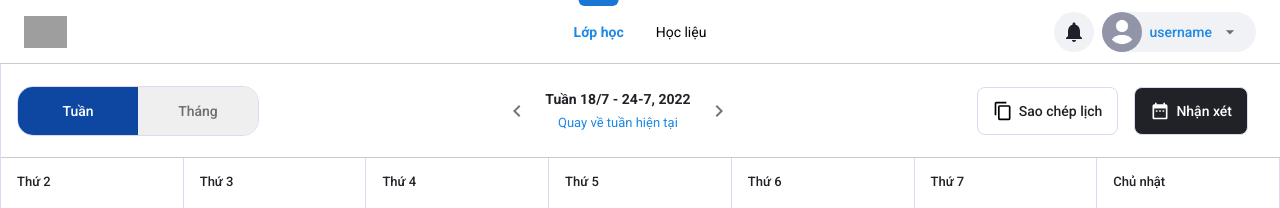
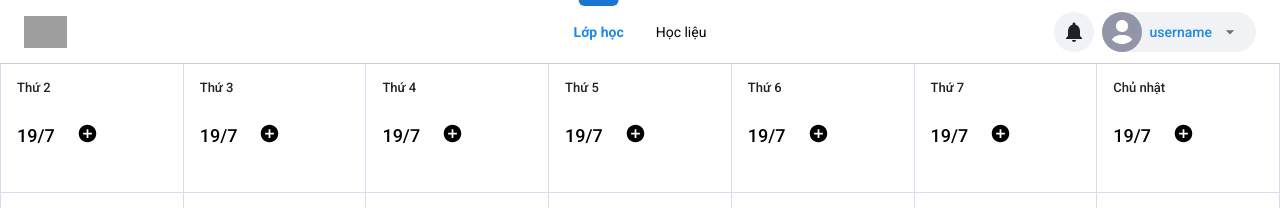
Before and after one commit to tuannguyensn2001/ggclass_react_vite, a React (Vite) app: page /class/1/schedule in a window 1280 px wide. Shown: the top 208 px of the page. Built offline with nearby package versions, Linux system fonts and the light colour scheme; grey boxes are pictures that could not be loaded; what material-ui-confirm would draw is missing.

Commit message:
update p4

```diff
--- a/src/components/ScheduleHeader/index.jsx
+++ /dev/null
@@ -1,49 +0,0 @@
-import ChevronLeftIcon from '@mui/icons-material/ChevronLeft';
-import ChevronRightIcon from '@mui/icons-material/ChevronRight';
-import ContentCopyIcon from '@mui/icons-material/ContentCopy';
-import DateRangeIcon from '@mui/icons-material/DateRange';
-import clsx from 'clsx'
-
-import styles from './styles.module.css'
-
-const defaultDatas={
-    text:'Tuần 18/7 - 24-7, 2022'
-}
-function ScheduleHeader({data= defaultDatas}) {
-    return (
-        <div className={styles.wrapper}>
-            <div className={styles.left}>
-                <button className={clsx(styles.button,styles.primary)}>Tuần</button>
-                <button className={`${styles.button}`}>Tháng</button>
-            </div>
-            <div className={styles.mid}>
-                <div className={styles.icon}>
-                    <ChevronLeftIcon sx={{color:'rgba(0, 0, 0, 0.54)'}}/>
-                </div>
-                <div className={styles.content}>
-                    <div className={styles.day}>
-                        {data.text}
-                    </div>
-                    <div className={`${styles.back} ${styles.active}`}>
-                        Quay về tuần hiện tại
-                    </div>
-                </div>
-                <div className={styles.icon}>
-                    <ChevronRightIcon sx={{color:'rgba(0, 0, 0, 0.54)'}}/>
-                </div>
-            </div>
-            <div className={styles.right}>
-                <div className={styles.action_btn}>
-                    <ContentCopyIcon sx={{fontSize : 20}}/>
-                    <span className={styles.text}>Sao chép lịch</span>
-                </div>
-                <div className={clsx(styles.action_btn,styles.comment)}>
-                    <DateRangeIcon sx={{fontSize : 20}}/>
-                    <span className={styles.text}>Nhận xét</span>
-                </div>
-            </div>
-        </div>
-    );
-}
-
-export default ScheduleHeader;
--- a/src/components/ScheduleHeader/styles.module.css
+++ /dev/null
@@ -1,91 +0,0 @@
-.wrapper{
-    display: flex;
-    align-items: center;
-    justify-content: space-between;
-    border-bottom: 1px solid #ccc;
-    padding:16px;
-}
-.left{
-    border-radius: 16px;
-    overflow: hidden;
-    border: 1px solid rgb(216, 220, 240);
-}
-.button{
-    width: 120px;
-    height: 48px;
-    color: #202227;
-    font-size: 14px;
-    outline: none;
-    border: none;
-    font-weight: 500;
-    color: rgba(0, 0, 0, 0.54);
-    cursor: pointer;
-}
-.button.primary{
-    background: rgb(13, 71, 161);
-    color: white;
-
-}
-.mid{
-    display: flex;
-    align-items: center;
-}
-.icon{
-    padding: 16px;
-    cursor: pointer;
-    font-size: 21px;
-    position: relative;
-    top:3px;
-}
-.content{
-    display: flex;
-    align-items: center;
-    flex-direction: column;
-    color: #202227;
-
-}
-.day{
-    font-size: 14px;
-    font-weight: 600;
-}
-.back{
-    color:#1E88E5;
-    font-size:13px;
-    padding-top:8px;
-    cursor: pointer;
-    display:none;
-}
-.back.active{
-    display: block;
-}
-.right{
-    display: flex;
-    align-items: center;
-}
-.action_btn{
-    height: 48px;
-    box-sizing: border-box;
-    margin-right: 16px;
-    border-radius: 8px;
-    border: 1px solid rgba(0, 0, 0, 0.23);
-    padding: 5px 15px;
-    border-color: #D8DCF0;
-    display: flex;
-    align-items: center;
-
-}
-
-.text{
-    font-size: 14px;
-    color:#202227;
-    margin-left: 6px;
-    font-weight: 500;
-}
-.comment{
-    background: rgb(32, 34, 39);
-    color: white;
-
-}
-.comment span{
-    color:white;
-}
--- a/src/pages/Schedule/index.jsx
+++ b/src/pages/Schedule/index.jsx
@@ -1,12 +1,6 @@
 import { Grid } from "@mui/material";
 import { Fragment } from "react";
 import { useState } from "react";
-
-
-import ScheduleHeader from "~/components/ScheduleHeader";
-
-
-
 
 import styles from './styles.module.css'
 import ScheduleColTable from "~/components/ScheduleColTable";
@@ -108,7 +102,6 @@ const datas = [
     function Schedule() {
 
         return <div className={styles.wrap}>
-          <ScheduleHeader/>
           <Grid container>
             {datas.map((item, index) => {
               return <ScheduleColTable key={index} item={item}/>
```
